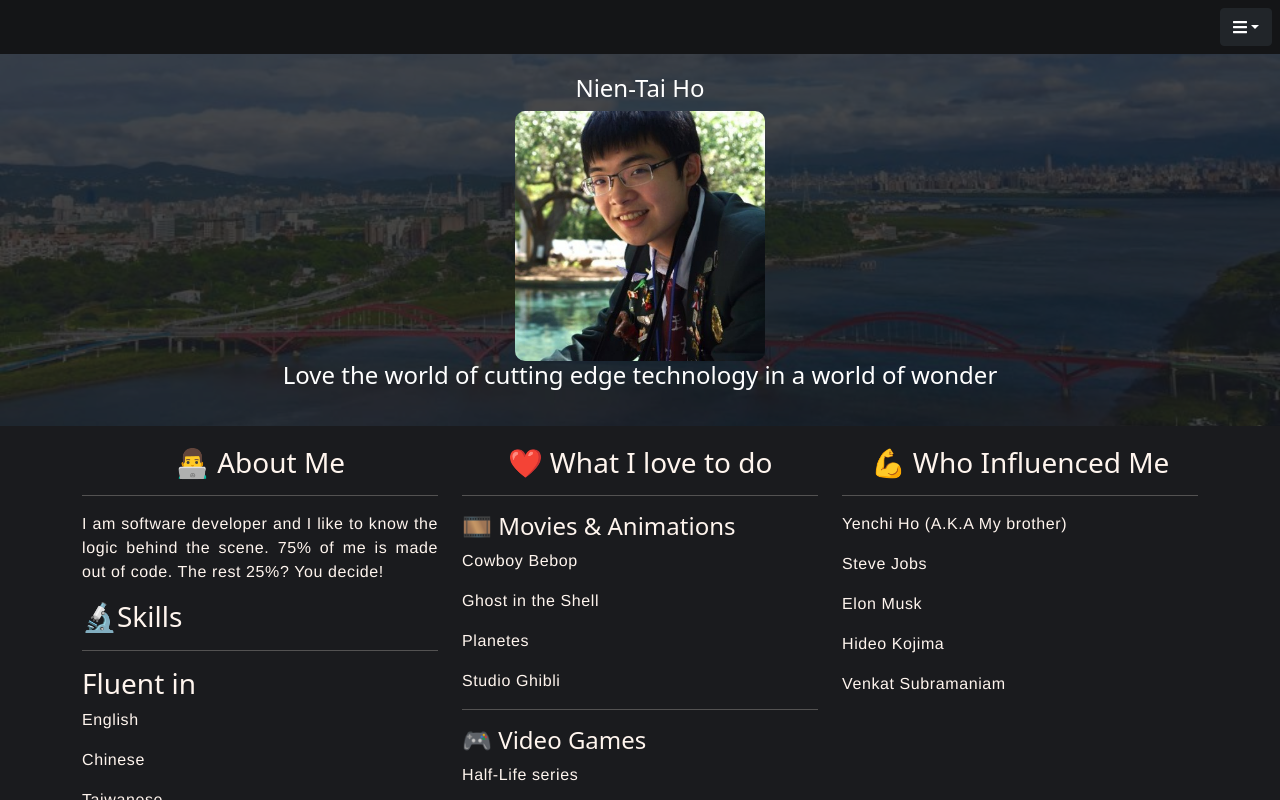
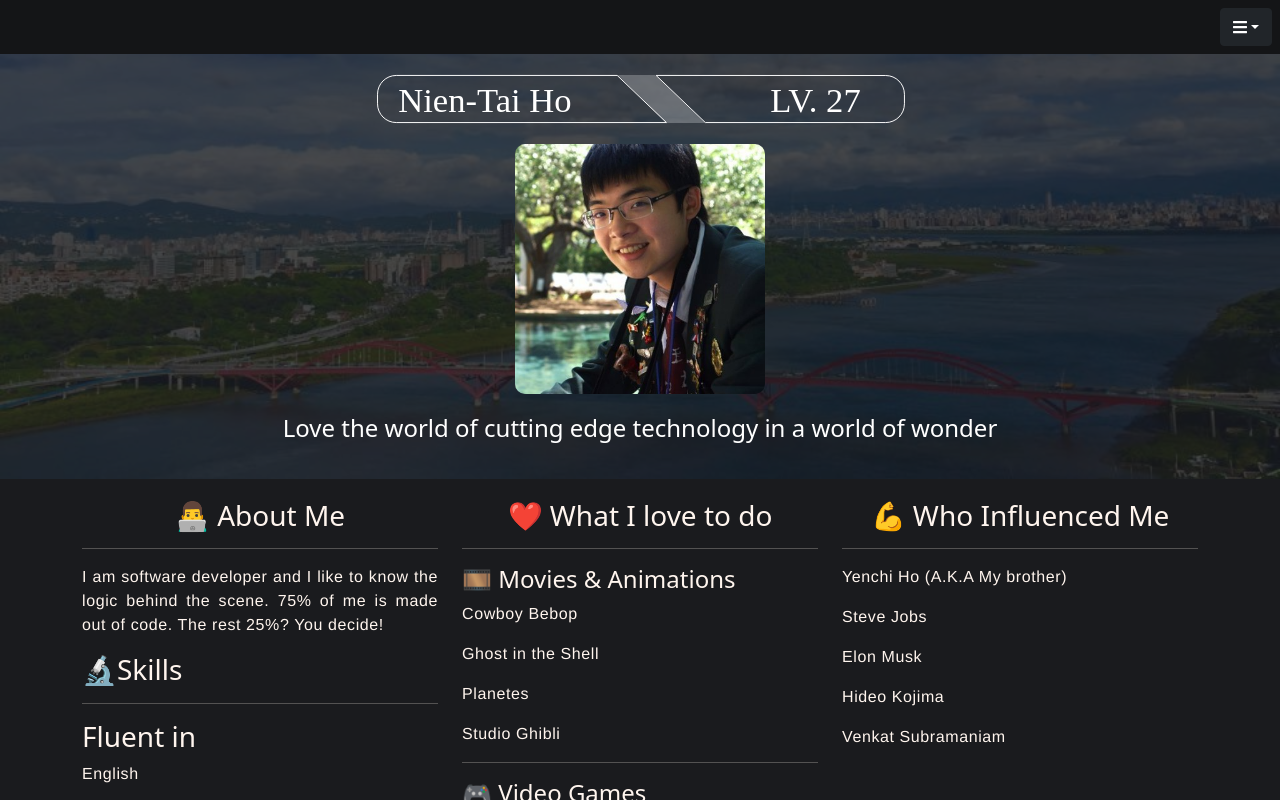
Before and after one commit to hntddt123/MyPersonalWebPageReact, a React (Create React App) app: page / in a window 1280 px wide. Shown: the top 800 px of the page. Built offline with nearby package versions, Linux system fonts and the light colour scheme; the HTML template or start-up script is replaced by a standard one.

Commit message:
Added TileNameBar svg

```diff
--- a/src/components/Profile.js
+++ b/src/components/Profile.js
@@ -10,16 +10,14 @@ function Profile() {
           {/* First Row */}
           <div className="row">
             <div className="col-md-12 text-center">
-              <h4 style={{ color: 'white' }}>
-                Nien-Tai Ho
-              </h4>
+              <div className="customTile" />
             </div>
           </div>
           {/* Second Row */}
           <div className="row">
             <div className="col-md-12 text-center">
               <img className="img-fluid" src={myWebPic} alt="MyPic" style={{ borderRadius: 10 }} />
-              <h4 style={{ color: 'white' }}>
+              <h4 style={{ color: 'white', paddingTop: 20 }}>
                 <blockquote>Love the world of cutting edge technology in a world of wonder</blockquote>
               </h4>
             </div>
--- a/src/styles/App.css
+++ b/src/styles/App.css
@@ -71,3 +71,12 @@ p {
   padding: .5rem;
   justify-content: flex-end;
 }
+
+.customTile {
+  background-image: url('../images/TileNameBar.svg');
+  background-repeat: no-repeat;
+  background-size: contain;
+  background-position: 50%;
+  height: 50px;
+  margin-bottom: 20px;
+}
```
Also changed, not shown: src/images/TileNameBar.svg (added).
